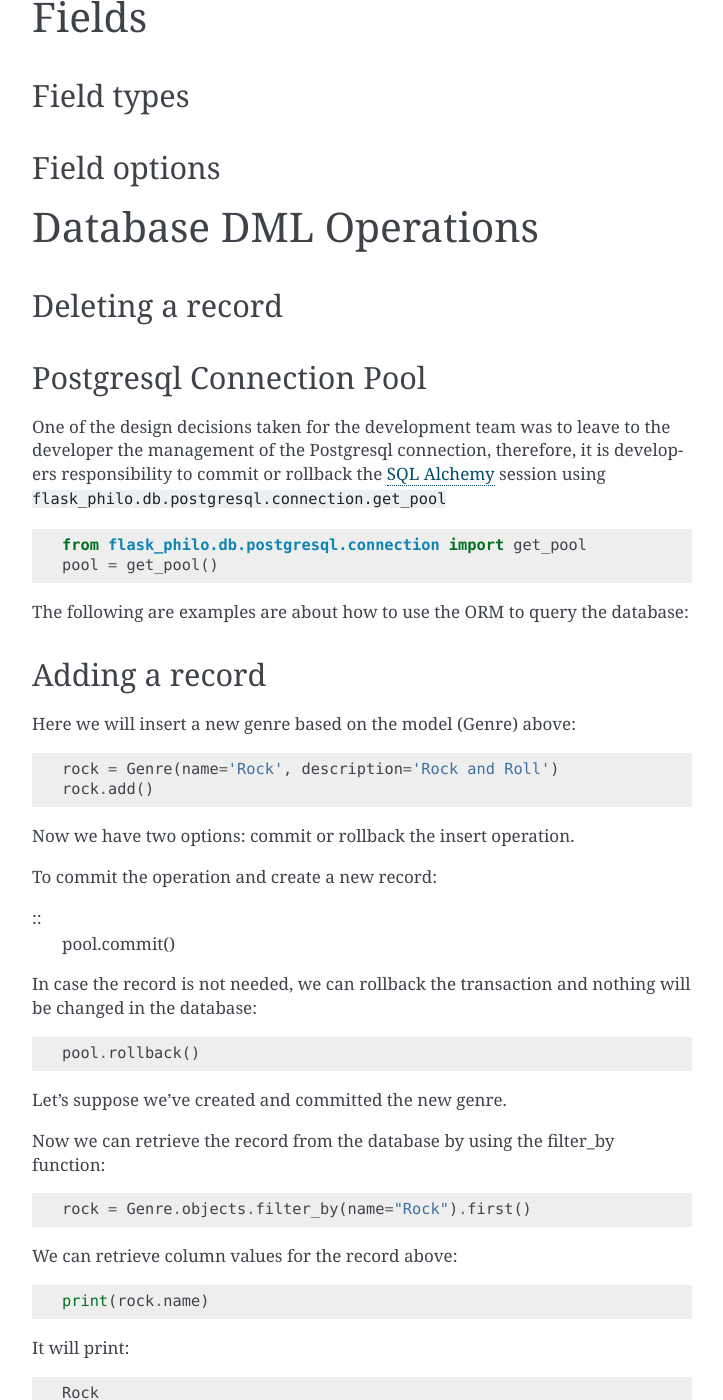
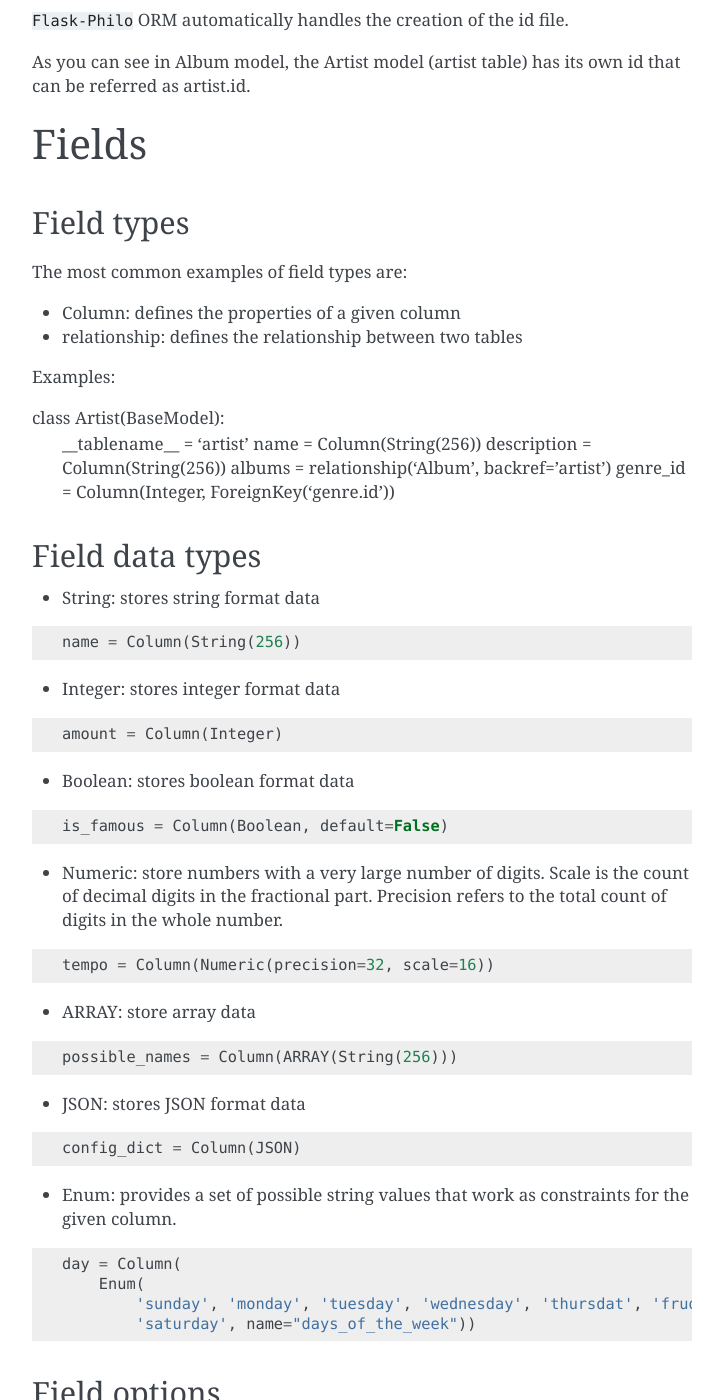
Before and after one commit to fenderdigital/flask-philo, a Sphinx documentation site: the page built from documentation/source/db/postgresql-orm.rst, in a window 1280 px wide and 1400 px high, scrolled down 1522 px. Shown: the whole window, without its empty margins (388-1111 px from the left). Built offline with Sphinx 7.4.7, drawn with Linux system fonts in a browser that asks for light colours; some of the changed text lies outside the part shown.

Commit message:
Including fields information

```diff
--- a/documentation/source/db/postgresql-orm.rst
+++ b/documentation/source/db/postgresql-orm.rst
@@ -60,6 +60,7 @@ your application:
         name = Column(String(256))
         description = Column(String(256))
         albums = relationship('Album', backref='artist')
+        is_famous = Column(Boolean, default=False)
         genre_id = Column(Integer, ForeignKey('genre.id'))
 
 
@@ -75,28 +76,131 @@ your application:
         name = Column(String(256))
         description = Column(String(256))
 
+
+``Flask-Philo`` ORM automatically handles the creation of the id file.
+
+As you can see in Album model, the Artist model (artist table) has its own id that can be referred as artist.id.
+
+
+
 Fields
 ======
 
 Field types
 -----------
 
+The most common examples of field types are:
+
+- Column: defines the properties of a given column
+
+- relationship: defines the relationship between two tables
+
+
+Examples:
+
+::
+
+class Artist(BaseModel):
+    __tablename__ = 'artist'
+    name = Column(String(256))
+    description = Column(String(256))
+    albums = relationship('Album', backref='artist')
+    genre_id = Column(Integer, ForeignKey('genre.id'))
+
+
+Field data types
+----------------
+
+- String: stores string format data
+
+::
+
+    name = Column(String(256))
+
+
+- Integer: stores integer format data
+
+::
+
+    amount = Column(Integer)
+
+- Boolean: stores boolean format data
+
+::
+
+    is_famous = Column(Boolean, default=False)
+
+
+- Numeric: store numbers with a very large number of digits. Scale is the count of decimal digits in the fractional part. Precision refers to the total count of digits in the whole number.
+
+::
+
+    tempo = Column(Numeric(precision=32, scale=16))
+
+
+- ARRAY: store array data
+
+::
+
+    possible_names = Column(ARRAY(String(256)))
+
+
+- JSON: stores JSON format data
+
+::
+
+    config_dict = Column(JSON)
+
+
+
+- Enum: provides a set of possible string values that work as constraints for the given column.
+
+::
+
+    day = Column(
+        Enum(
+            'sunday', 'monday', 'tuesday', 'wednesday', 'thursdat', 'fruday',
+            'saturday', name="days_of_the_week"))
+
 
 Field options
 -------------
 
+The following constraints can be set in your ORM:
+
+- PrimaryKey: defines that a given column is a primary (not nullable and unique)
+
+::
+
+    id = Column(Integer, primary_key=True)
+
+
+- ForeignKey: defines the foreign key that represents the relation with a different table
+
+::
+
+    genre_id = Column(Integer, ForeignKey('genre.id'))
+
+
+- unique: defines that the column should have unique values for each line
+
+- nullable: defines if a column can accept null values or not
+
+::
+
+    name = Column(String(256), nullable=False, unique=True)
+
+
+- default: defines a default value in case it is not specified
+
+::
+
+    is_famous = Column(Boolean, default=False)
+
+
 
 Database DML Operations
 =======================
-
-
-
-
-
-
-Deleting a record
------------------
-
 
 Postgresql Connection Pool
 ------------------------------
@@ -114,10 +218,11 @@ session using ``flask_philo.db.postgresql.connection.get_pool``
 
 The following are examples are about how to use the ORM to query the database:
 
+
 Adding a record
 ---------------
 
-Here we will insert a new genre based on the model (Genre) above:
+Here you will insert a new genre based on the model (Genre) above:
 
 ::
 
@@ -125,31 +230,32 @@ Here we will insert a new genre based on the model (Genre) above:
     rock.add()
 
 
-Now we have two options: commit or rollback the insert operation.
+Now you have two options: commit or rollback the insert operation.
 
 To commit the operation and create a new record:
 
 ::
+
     pool.commit()
 
 
-In case the record is not needed, we can rollback the transaction and nothing will be changed in the database:
+In case the record is not needed, you can rollback the transaction and nothing will be changed in the database:
 
 ::
 
     pool.rollback()
 
 
-Let's suppose we've created and committed the new genre.
+Let's suppose you've created and committed the new genre.
 
-Now we can retrieve the record from the database by using the filter_by function:
+Now you can retrieve the record from the database by using the filter_by function:
 
 ::
 
     rock = Genre.objects.filter_by(name="Rock").first()
 
 
-We can retrieve column values for the record above:
+You can retrieve column values for the record above:
 
 ::
 
@@ -165,6 +271,65 @@ It will print:
 
 Updating a record
 -----------------
+
+The same way you retrieve a record, you can update it. Here follows an example:
+
+::
+
+    rock = Genre.objects.filter_by(name="Rock").first()
+    rock.name = "Metal"
+    rock.update()
+    pool.commit()
+
+    metal = Genre.objects.filter_by(name="Metal").first()
+
+    # Will print "Metal"
+    print(metal.name)
+
+
+Deleting a record
+-----------------
+
+In the same way you've added and updated a record, we can delete it:
+
+::
+
+    metal = Genre.objects.filter_by(name="Metal").first()
+    metal.delete()
+    pool.commit()
+
+
+This way the record will no longer exist.
+
+
+Querying using Raw SQLAlchemy
+-----------------------------
+
+You can use the ``raw_sql`` command to run queries also, like the following example:
+
+::
+
+    raw_sql_genre = Genre.objects.raw_sql("SELECT description FROM genre WHERE name='Jazz';").fetchone()
+    genre_description = raw_sql_genre.description
+
+
+Another example using raw sql:
+
+::
+
+    count = Genre.objects.raw_sql("SELECT count(*) FROM genre;").fetchone()[0]
+
+
+The variable ``count`` will return the number of lines in genre table.
+
+An easy way to count records in a table is to use the following syntax:
+
+::
+
+    count = Genre.objects.count()
+
+
+-----
 
 
 Here follow some more examples:
@@ -225,6 +390,6 @@ Now you can access to the specific database using ``flask_philo.db.postgresql.co
 
 ::
 
-        rock = Genre(name='Rock', description='rock yeah!!!')
+        rock = Genre(name='Blues', description='Still got the blues')
         rock.add()
         pool.commit(connection_name='MUSIC_CATALOG'))
```
